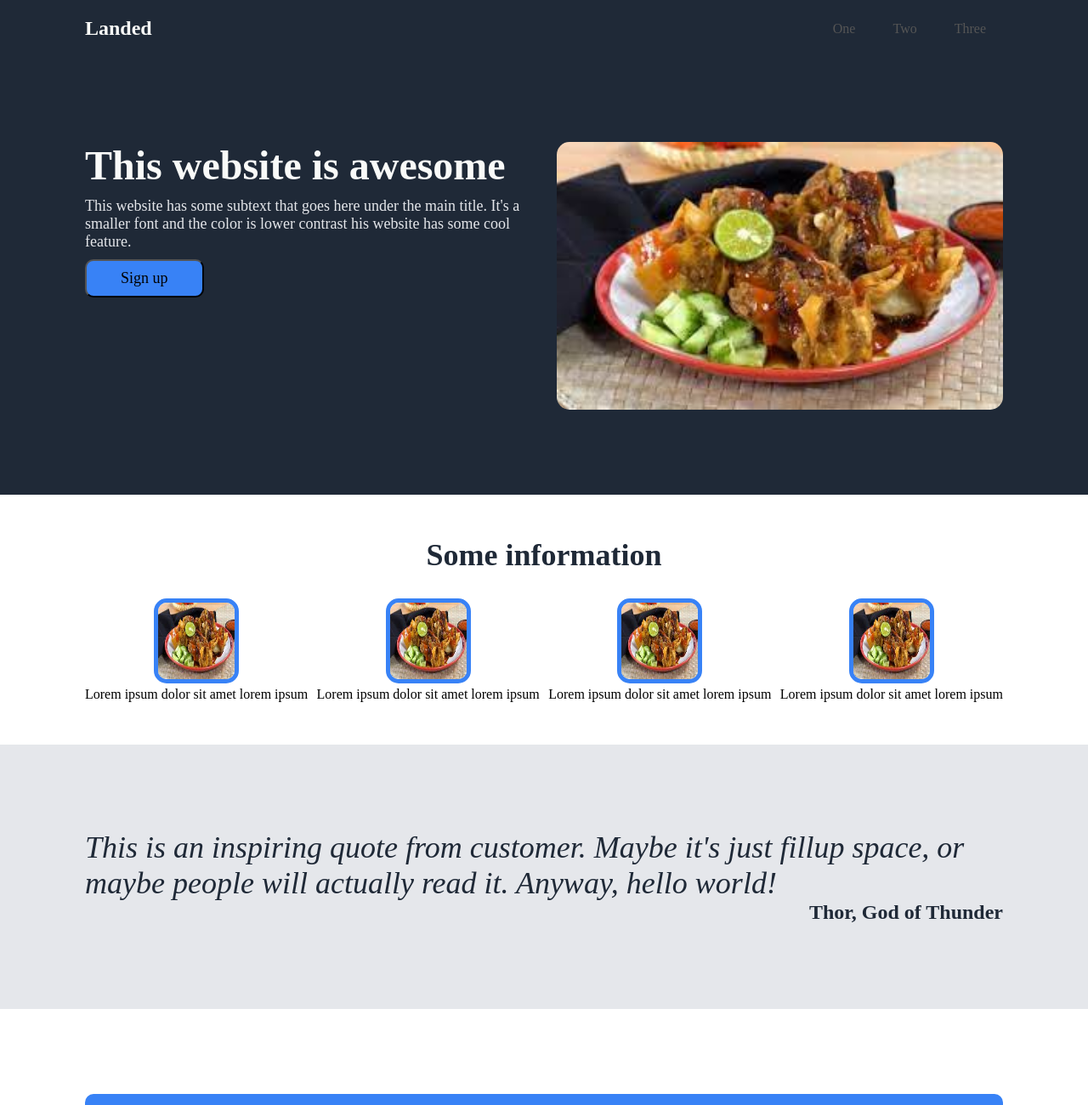
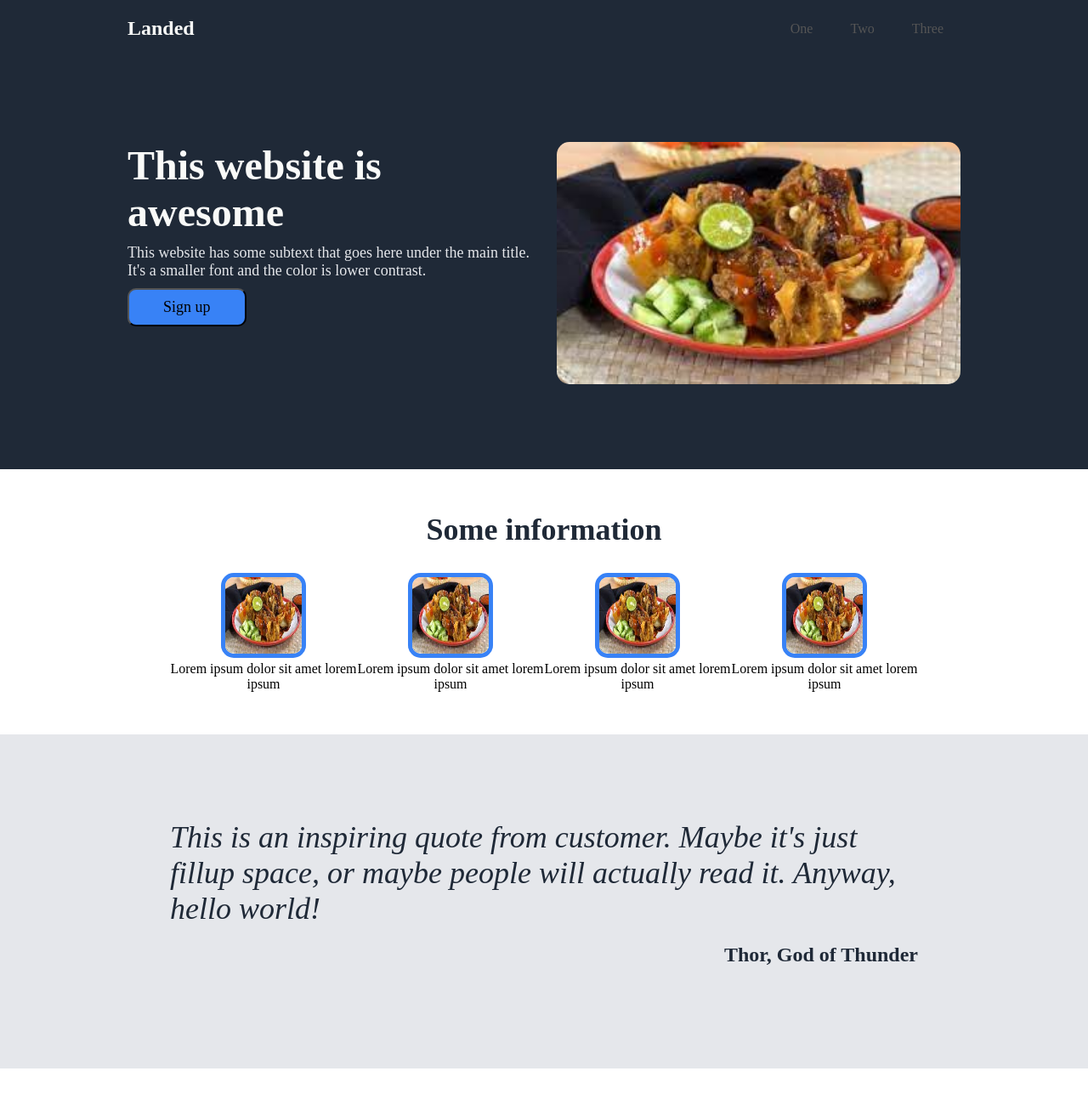
Before and after one commit to anherid/landing, a plain HTML site: page index.html in a window 1280 px wide. Shown: the top 1300 px of the page at 85% size. Drawn offline with Linux system fonts and the light colour scheme.

Commit message:
Edit padding

```diff
--- a/index.html
+++ b/index.html
@@ -21,8 +21,7 @@
         <div class="intro-content-left">
           <h1>This website is awesome</h1>
           <p>This website has some subtext that goes here under the main title.
-          It's a smaller font and the color is lower contrast his website has some
-          cool feature.</p>
+          It's a smaller font and the color is lower contrast.</p>
           <button>Sign up</button>
         </div>
         <img src="images/pic.jpeg">
--- a/style.css
+++ b/style.css
@@ -10,7 +10,7 @@ header {
   display: flex;
   justify-content: space-between;
   align-items: center;
-  padding: 20px 100px;
+  padding: 20px 150px;
   box-shadow: 0 1px 8px #ddd;
 }
 #nav-title {
@@ -38,7 +38,7 @@ header a:hover {
 .intro-content {
   display: flex;
   justify-content: space-between;
-  padding: 100px 100px;
+  padding: 100px 150px;
   gap: 30px;
 }
 .intro-content-left {
@@ -67,7 +67,7 @@ button {
 }
 
 .feature {
-  padding: 50px 100px;
+  padding: 50px 200px;
 }
 .feature h1 {
   text-align: center;
@@ -92,21 +92,22 @@ button {
 
 .quote {
   background-color: #e5e7eb;
-  padding: 100px 100px;
+  padding: 100px 200px;
 }
 .quote-content p {
   color: #1f2937;
   font-size: 36px;
   font-weight: 400;
+  margin-bottom: 20px;
 }
 
 .call {
-  padding: 100px 100px;
+  padding: 100px 150px;
 }
 .call-wrap {
   border-radius: 10px;
   background-color: #3882f6;
-  padding: 50px 100px;
+  padding: 30px 50px;
   display: flex;
   justify-content: space-between;
 }
```
